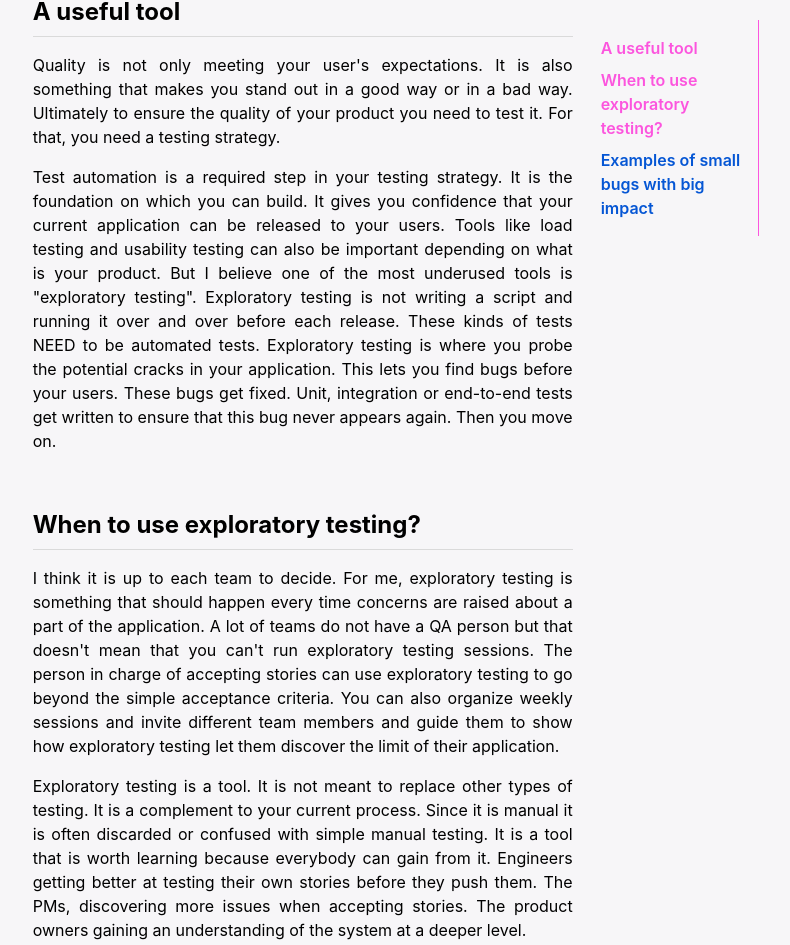
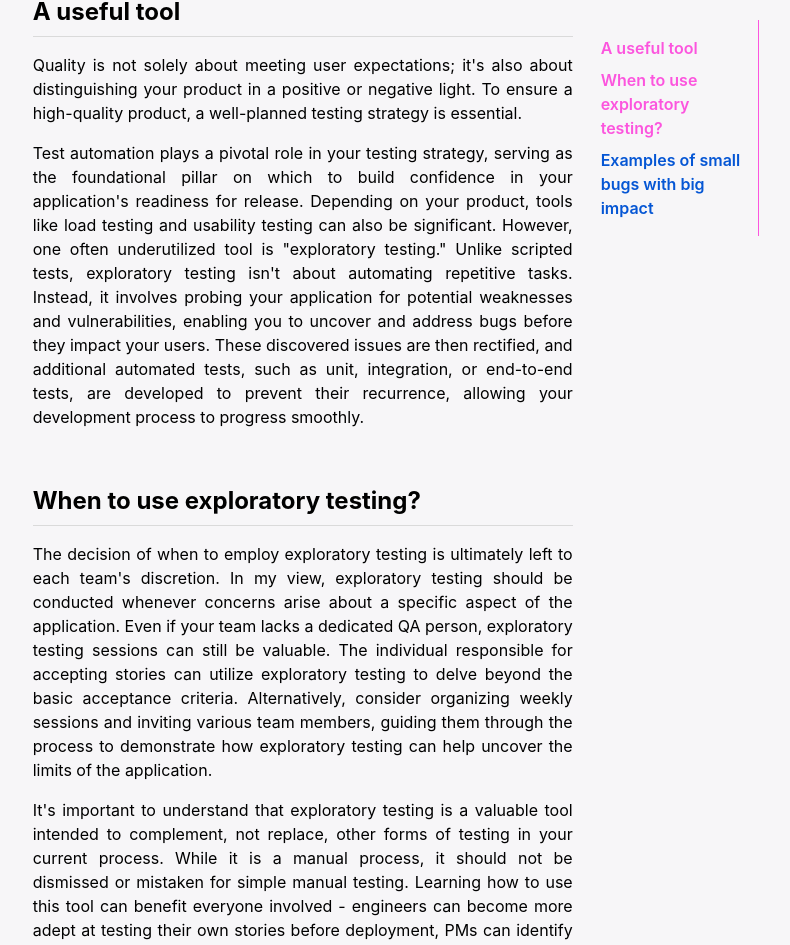
Before and after one commit to willot/Quality, a React (Create React App) app: page /summary in a window 1280 px wide. Shown: the part 448-1393 px from the top of the page, without its empty margins (246-1036 px from the left). Built offline with nearby package versions, Linux system fonts and the light colour scheme.

Commit message:
update summary page with AI

```diff
--- a/src/pages/Summary.tsx
+++ b/src/pages/Summary.tsx
@@ -26,56 +26,38 @@ export const Summary = () => {
                     <section>
                         <h2 className="font-bold text-2xl border-b border-grey-light pb-2 mb-4" ref={ref1}
                             id="A-useful-tool">A useful tool</h2>
-                        <p className="pb-4">Quality is not only meeting your user's expectations. It is also something
-                            that
-                            makes
-                            you stand out in a good way
-                            or in a bad way. Ultimately to ensure the quality of your product you need to test it. For
-                            that,
-                            you need a testing strategy.</p>
-                        <p className="pb-4">Test automation is a required step in your testing strategy. It is the
-                            foundation
-                            on which you can
-                            build. It gives you confidence that your current application can be released to your users.
-                            Tools like load
-                            testing and usability testing can also be important depending on what is your product. But I
-                            believe one of the most underused tools is
-                            "exploratory testing". Exploratory testing is not writing a script and running it over and
-                            over
-                            before
-                            each release. These kinds of tests NEED to be automated tests. Exploratory testing is where
-                            you
-                            probe
-                            the potential cracks in your application. This lets you find bugs before your users. These
-                            bugs
-                            get
-                            fixed. Unit, integration or end-to-end tests get written to ensure that this bug never
-                            appears
-                            again. Then you move on.</p>
+                        <p className="pb-4">Quality is not solely about meeting user expectations; it's also about
+                            distinguishing your product in a positive or negative light. To ensure a high-quality
+                            product, a well-planned testing strategy is essential.</p>
+                        <p className="pb-4">Test automation plays a pivotal role in your testing strategy, serving as
+                            the foundational pillar on which to build confidence in your application's readiness for
+                            release. Depending on your product, tools like load testing and usability testing can also
+                            be significant. However, one often underutilized tool is "exploratory testing." Unlike
+                            scripted tests, exploratory testing isn't about automating repetitive tasks. Instead, it
+                            involves probing your application for potential weaknesses and vulnerabilities, enabling you
+                            to uncover and address bugs before they impact your users. These discovered issues are then
+                            rectified, and additional automated tests, such as unit, integration, or end-to-end tests,
+                            are developed to prevent their recurrence, allowing your development process to progress
+                            smoothly.</p>
                     </section>
                     <section>
                         <h2 className="pt-10 font-bold text-2xl border-b border-grey-light pb-2 mb-4" ref={ref2}
                             id="When-to-use-exploratory-testing?">When to use exploratory testing?</h2>
-                        <p className="pb-4">I think it is up to each team to decide. For me, exploratory
-                            testing is something that should happen every time concerns are raised about a part of the
-                            application. A lot of teams do not have a QA person but that doesn't mean that you can't run
-                            exploratory testing sessions. The person in charge of accepting stories can use exploratory
-                            testing
-                            to go beyond the simple acceptance criteria. You can also organize weekly sessions and
-                            invite
-                            different team members and guide them to show how exploratory testing let them
-                            discover the limit of their application. </p>
-                        <p>Exploratory testing is a tool. It is not meant to replace other types of testing. It is a
-                            complement to
-                            your
-                            current process. Since it is manual it is often discarded or confused with simple manual
-                            testing. It
-                            is a tool that is worth learning because everybody can gain from it. Engineers getting
-                            better at
-                            testing their own stories before they push them. The PMs, discovering more issues when
-                            accepting
-                            stories.
-                            The product owners gaining an understanding of the system at a deeper level.</p>
+                        <p className="pb-4">The decision of when to employ exploratory testing is ultimately left to
+                            each team's discretion. In my view, exploratory testing should be conducted whenever
+                            concerns arise about a specific aspect of the application. Even if your team lacks a
+                            dedicated QA person, exploratory testing sessions can still be valuable. The individual
+                            responsible for accepting stories can utilize exploratory testing to delve beyond the basic
+                            acceptance criteria. Alternatively, consider organizing weekly sessions and inviting various
+                            team members, guiding them through the process to demonstrate how exploratory testing can
+                            help uncover the limits of the application. </p>
+                        <p>It's important to understand that exploratory testing is a valuable tool intended to
+                            complement, not replace, other forms of testing in your current process. While it is a
+                            manual process, it should not be dismissed or mistaken for simple manual testing. Learning
+                            how to use this tool can benefit everyone involved - engineers can become more adept at
+                            testing their own stories before deployment, PMs can identify more issues during story
+                            acceptance, and product owners can gain a deeper understanding of the system's
+                            intricacies.</p>
                     </section>
                     <section>
                         <h2 className="pt-10 font-bold text-2xl border-b border-grey-light pb-2 mb-4" ref={ref3}
@@ -88,7 +70,8 @@ export const Summary = () => {
                                    href={"https://www.bbc.com/news/world-europe-63499057"}>Article</a>
                             </div>
                             <div>
-                                <p>Last year Microsoft released a version of Microsoft team on Android that blocked calls to 911...
+                                <p>Last year Microsoft released a version of Microsoft team on Android that blocked
+                                    calls to 911...
                                     Again not great for your image</p>
                                 <a className="text-blue underline underline-offset-2"
                                    href={"https://www.androidpolice.com/microsoft-teams-android-911-update/"}>Article</a>
```
